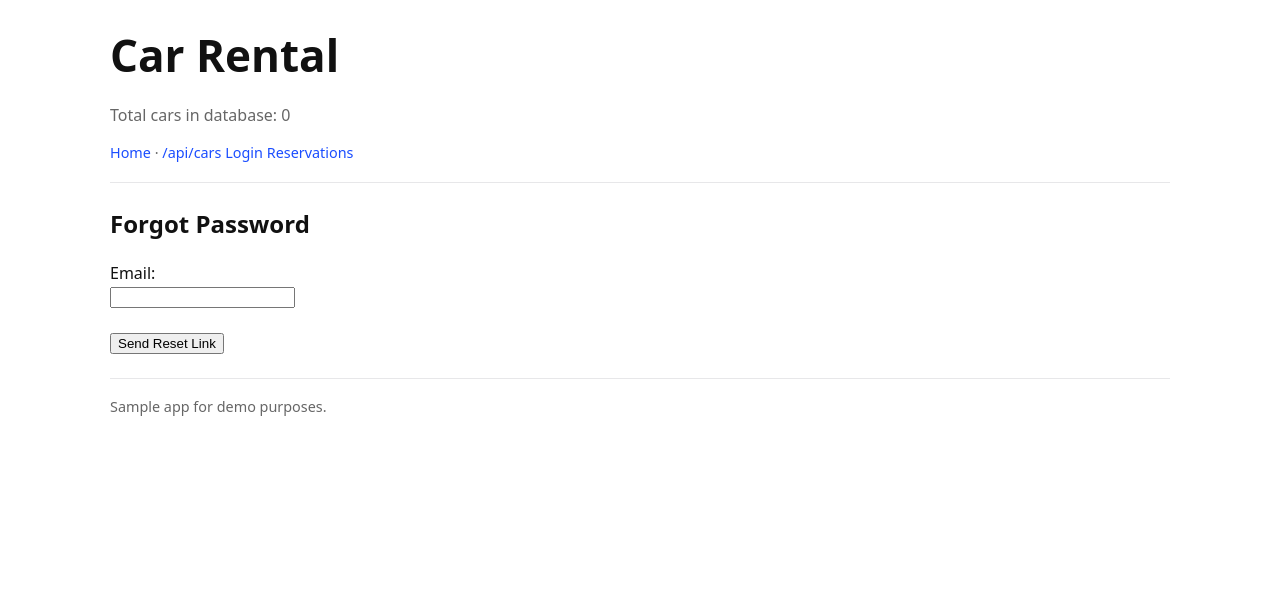
After one commit to Alaa2345/Car_rental, a Flask app: page /forgot in a window 1280 px wide. The commit adds this page. Shown: the top 594 px of the page. Run offline with Flask 3, Linux system fonts and the light colour scheme.

Commit message:
Fixed double messages and reset password option implemented

```diff
--- a/app.py
+++ b/app.py
@@ -110,7 +110,7 @@ def index():
     cars = apply_filters(Car.query).order_by(Car.price_per_day.asc()).all()
     return render_template("index.html", total=total, cars=cars)
 
-# Login Route
+# Login route
 @app.route("/login", methods=["GET", "POST"])
 def login():
     if request.method == "POST":
@@ -128,14 +128,14 @@ def login():
 
     return render_template("login.html")
 
-# Logout Route
+# Logout route
 @app.route("/logout")
 def logout():
     session.pop("user_id", None)
     flash("You have been logged out.", "info")
     return redirect(url_for("login"))
 
-# Account Management Route
+# Account management route
 @app.route("/account", methods=["GET", "POST"])
 def account():
     user_id = session.get("user_id")
@@ -157,6 +157,54 @@ def account():
 
     total = Car.query.count()
     return render_template("account.html", user=user, total=total)
+
+# Password reset route
+@app.route("/forgot", methods=["GET", "POST"])
+def forgot_password():
+    if request.method == "POST":
+        email = request.form.get("email")
+        user = Account.query.filter_by(email=email).first()
+
+        if not user:
+            flash("No account found with that email.", "error")
+            return redirect(url_for("forgot_password"))
+
+        session["reset_email"] = email
+        flash("Please enter a new password.", "info")
+        return redirect(url_for("reset_password"))
+
+    total = Car.query.count()
+    return render_template("forgot_password.html", total=total)
+
+# Password reset form
+@app.route("/reset", methods=["GET", "POST"])
+def reset_password():
+    email = session.get("reset_email")
+    if not email:
+        flash("Please start from the forgot password page.", "error")
+        return redirect(url_for("forgot_password"))
+
+    user = Account.query.filter_by(email=email).first()
+    if not user:
+        flash("Account not found.", "error")
+        return redirect(url_for("forgot_password"))
+
+    if request.method == "POST":
+        new_password = request.form.get("password")
+        confirm = request.form.get("confirm_password")
+
+        if new_password != confirm:
+            flash("Passwords do not match.", "error")
+            return redirect(url_for("reset_password"))
+
+        user.set_password(new_password)
+        db.session.commit()
+        session.pop("reset_email", None)
+        flash("Your password has been reset successfully!", "success")
+        return redirect(url_for("login"))
+
+    total = Car.query.count()
+    return render_template("reset_password.html", total=total)
 
 # Reservation form (GET)
 @app.get("/reserve")
@@ -244,7 +292,7 @@ def confirm(ref):
     r = Reservation.query.filter_by(ref=ref).first_or_404()
     return render_template("confirm.html", r=r)
 
-# Cancel Reservation
+# Cancel reservation
 @app.route("/reservation/<ref>/cancel", methods=["POST"])
 def cancel_reservation(ref):
     r = Reservation.query.filter_by(ref=ref).first_or_404()
@@ -263,7 +311,7 @@ def cancel_reservation(ref):
     flash("Reservation cancelled successfully.")
     return redirect(url_for("confirm", ref=ref))
 
-# Modify Reservation
+# Modify reservation
 @app.route("/reservation/<ref>/modify", methods=["GET", "POST"])
 def modify_reservation(ref):
     r = Reservation.query.filter_by(ref=ref).first_or_404()
--- a/templates/account.html
+++ b/templates/account.html
@@ -17,9 +17,4 @@
     <button type="submit">Save Changes</button>
   </form>
 
-  {% with messages = get_flashed_messages(with_categories=true) %}
-    {% for category, message in messages %}
-      <p style="color:green">{{ message }}</p>
-    {% endfor %}
-  {% endwith %}
 {% endblock %}
--- /dev/null
+++ b/templates/forgot_password.html
@@ -0,0 +1,10 @@
+{% extends "base.html" %}
+{% block title %}Forgot Password{% endblock %}
+{% block content %}
+<h2>Forgot Password</h2>
+<form method="post">
+  <label>Email:</label><br>
+  <input type="email" name="email" required><br><br>
+  <button type="submit">Send Reset Link</button>
+</form>
+{% endblock %}
--- a/templates/reservations.html
+++ b/templates/reservations.html
@@ -31,7 +31,5 @@
       </tr>
       {% endfor %}
     </table>
-  {% else %}
-    <p>You have no reservations yet.</p>
   {% endif %}
 {% endblock %}
```
Also changed, not shown: templates/login.html (+2 -5 lines), templates/reset_password.html (added, +12 -0 lines).
